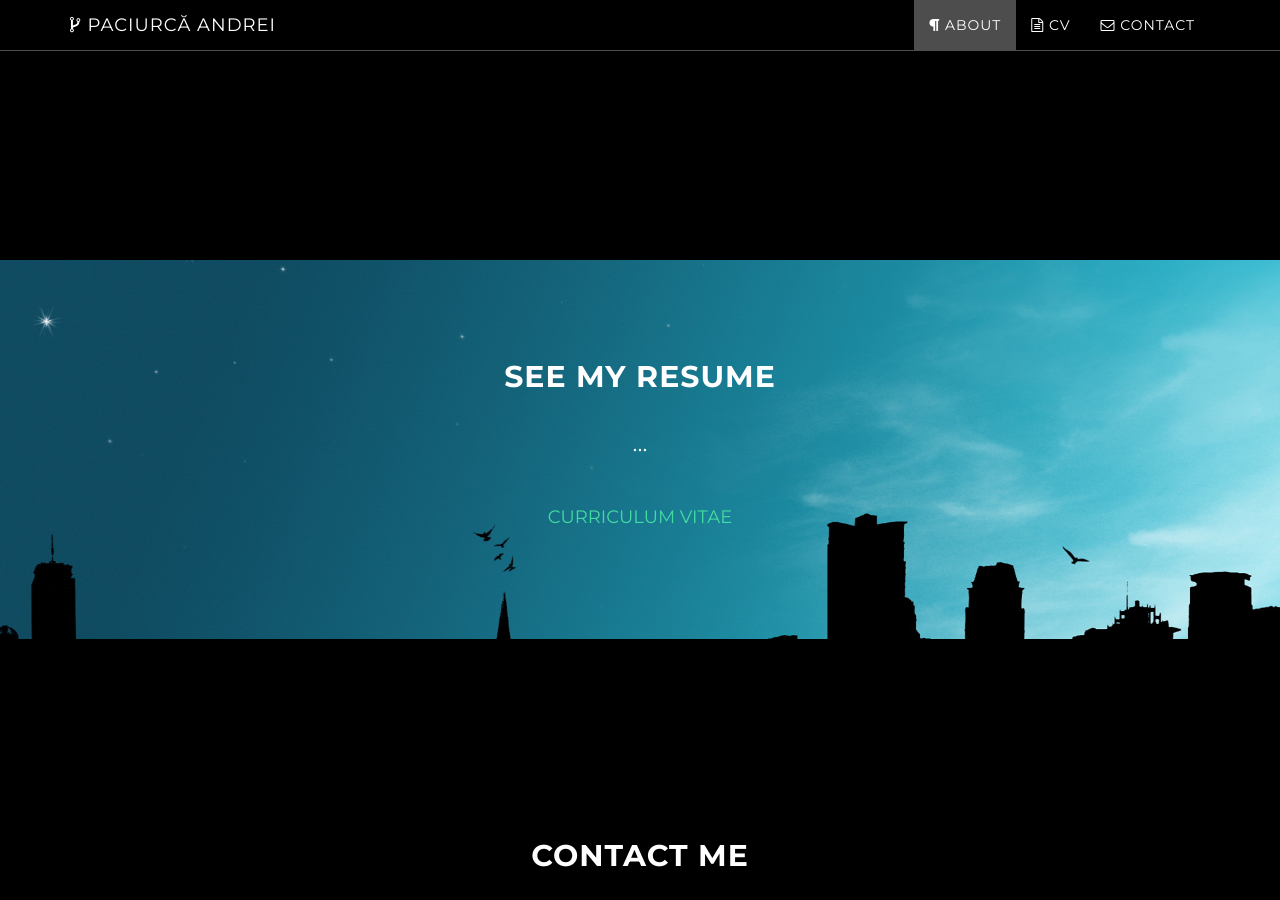
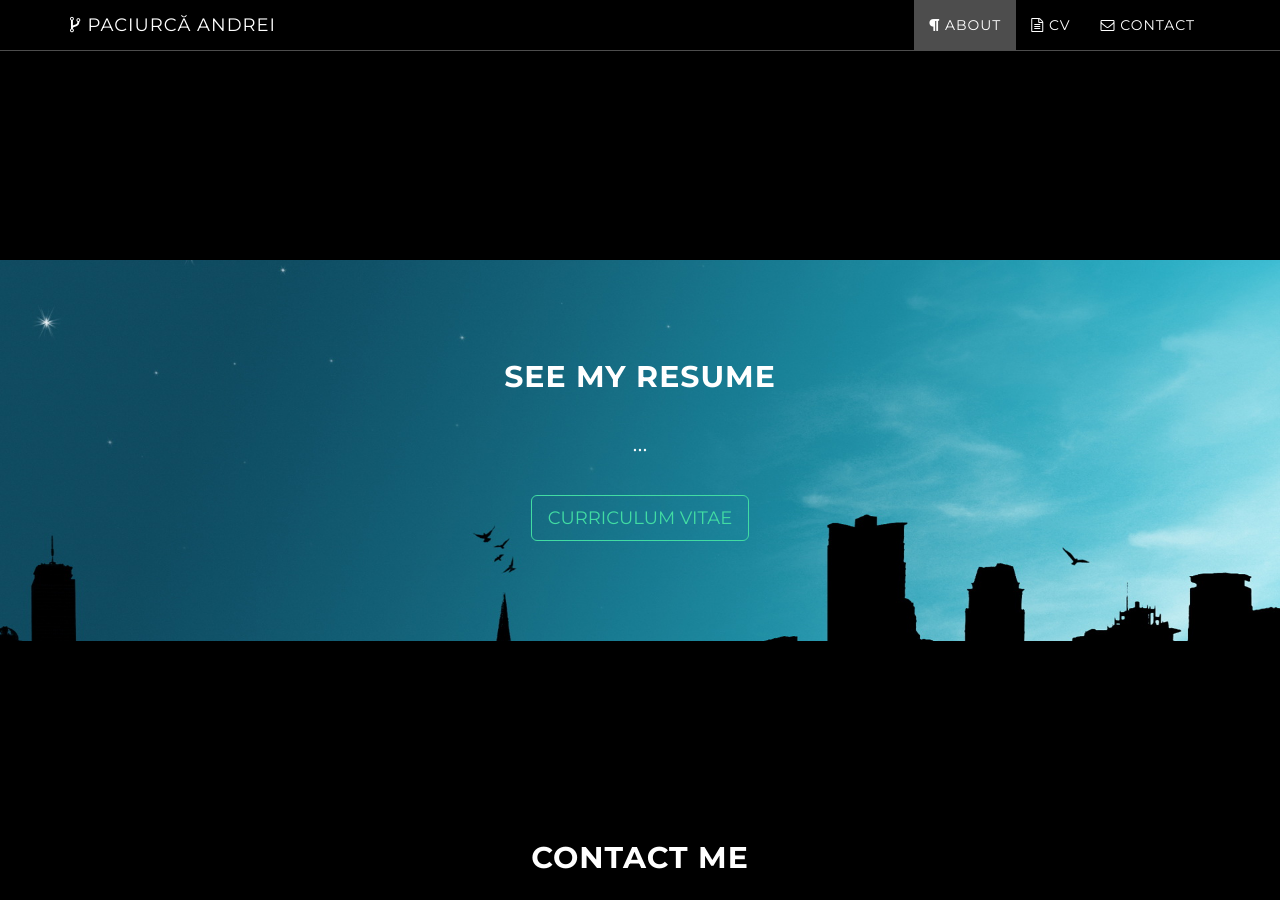
Before and after one commit to andreipaciurca/andreipaciurca.github.io, a Jekyll site: the page built from index.html, in a window 1280 px wide and 900 px high, scrolled down 1440 px. Built offline with Jekyll 4.4.1, drawn with Linux system fonts in a browser that asks for light colours.

Commit message:
Update grayscale.css

```diff
--- a/_includes/css/grayscale.css
+++ b/_includes/css/grayscale.css
@@ -295,14 +295,14 @@ a:focus {
 }
 
 .btn-default {
-    border: 0px solid {{ site.color.links }};
+    border: 1px solid {{ site.color.links }};
     color: {{ site.color.links }};
     background-color: transparent;
 }
 
 .btn-default:hover,
 .btn-default:focus {
-    border: 0px solid {{ site.color.links }};
+    border: 1px solid {{ site.color.links }};
     outline: 0;
     color: {{ site.color.primary-dark }};
     background-color: {{ site.color.links }};
```
